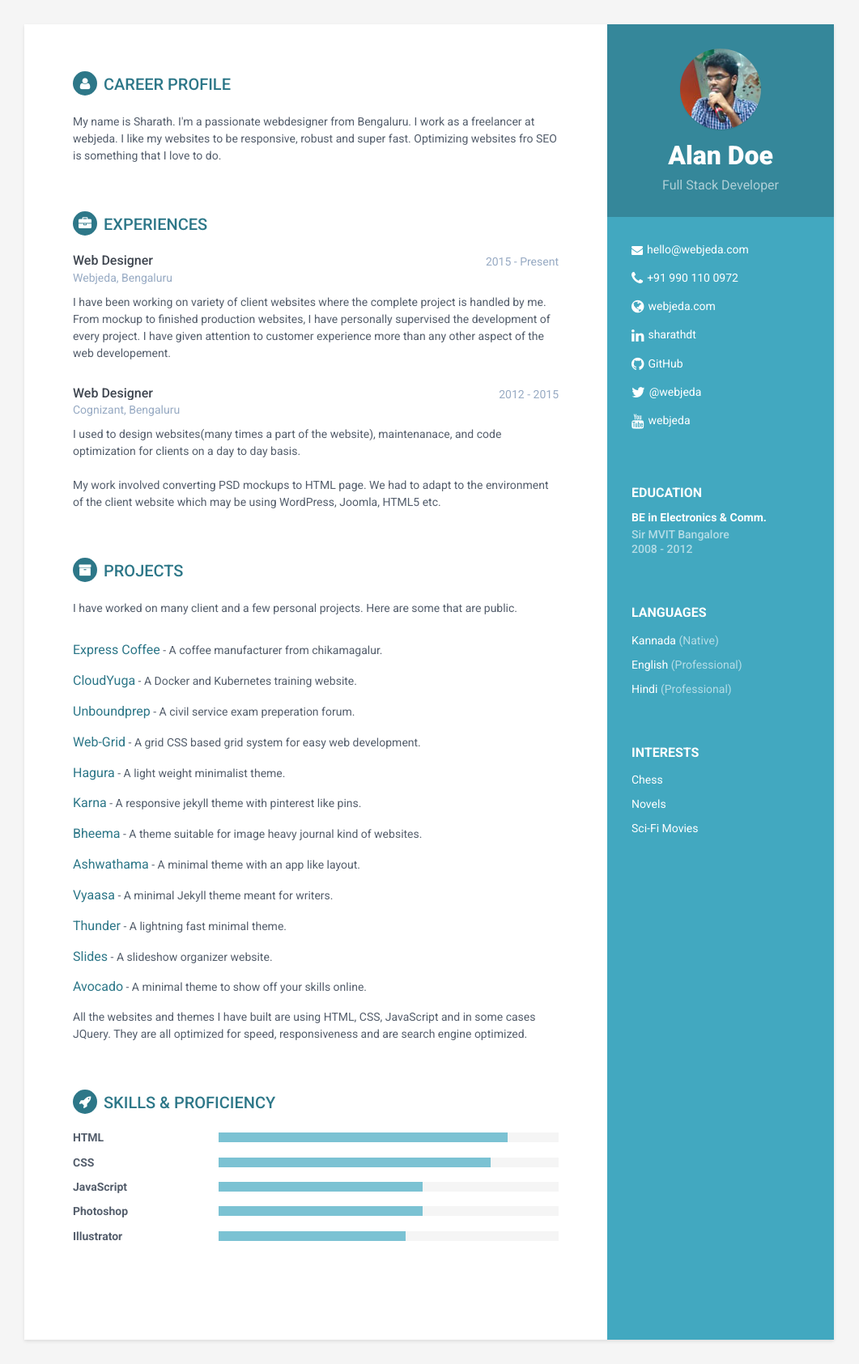
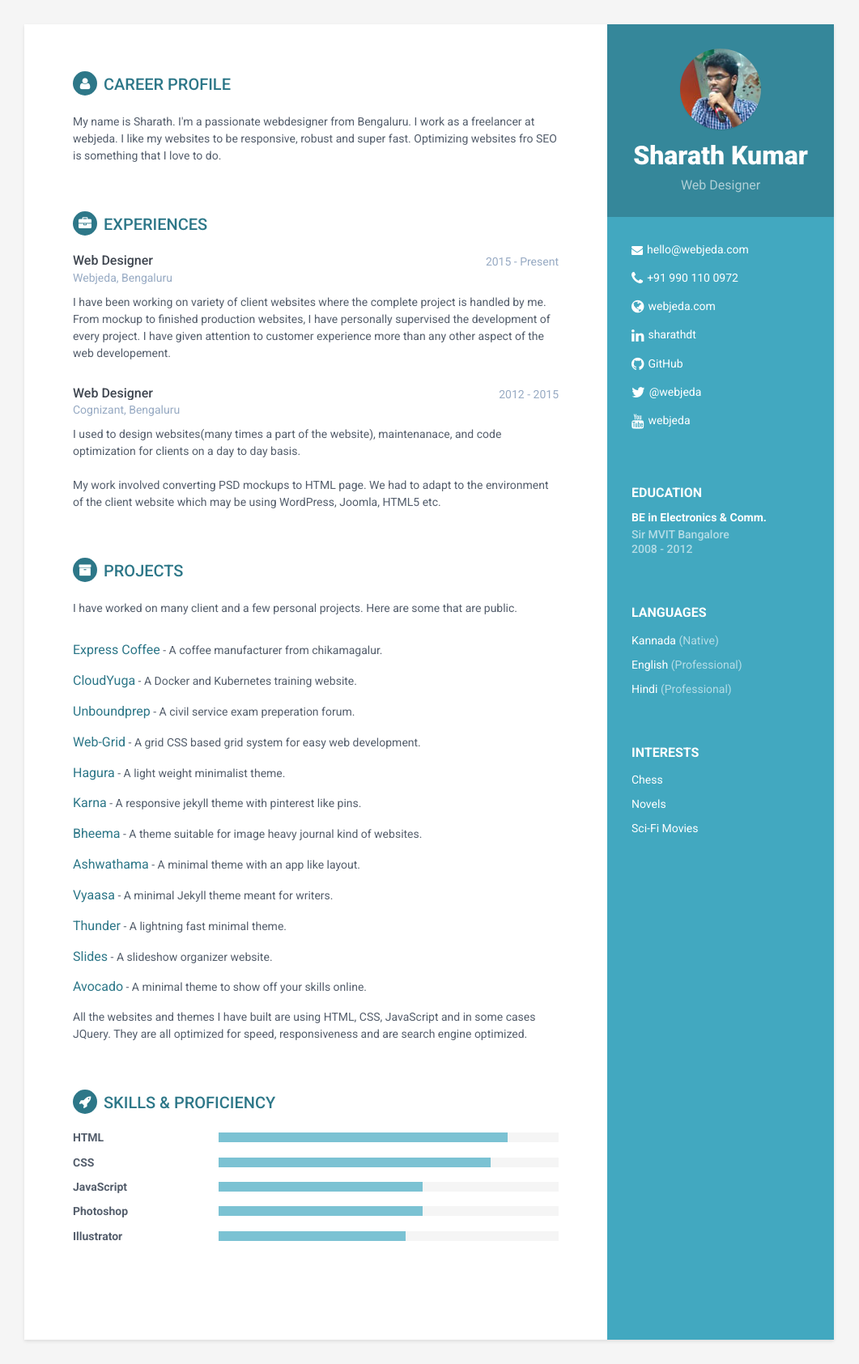
Before and after one commit to sharu725/resume, a Jekyll site: the page built from index.html, in a window 1280 px wide. Shown: the whole page at 81% size, without its empty margins (110-1171 px from the left). Built offline with Jekyll 4.4.1, drawn with Linux system fonts in a browser that asks for light colours.

Commit message:
no message

```diff
--- a/_config.yml
+++ b/_config.yml
@@ -11,8 +11,8 @@ theme_skin: # blue turquoise green berry orange ceramic
 
 
 # Profile information
-name: Alan Doe
-tagline: Full Stack Developer
+name: Sharath Kumar
+tagline: Web Designer
 pic: sharath-100x2.jpg  #place a 100x100 picture inside /assets/images/ folder and provide the name of the file below
 summary: "My name is Sharath. I'm a passionate webdesigner from Bengaluru. I work as a freelancer at webjeda. I like my websites to be responsive, robust and super fast. Optimizing websites fro SEO is something that I love to do."
 
```
